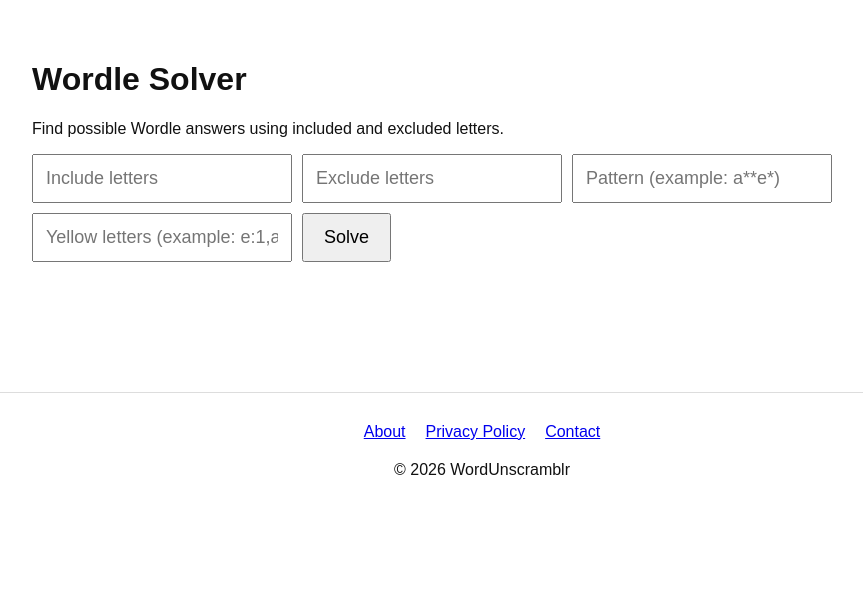
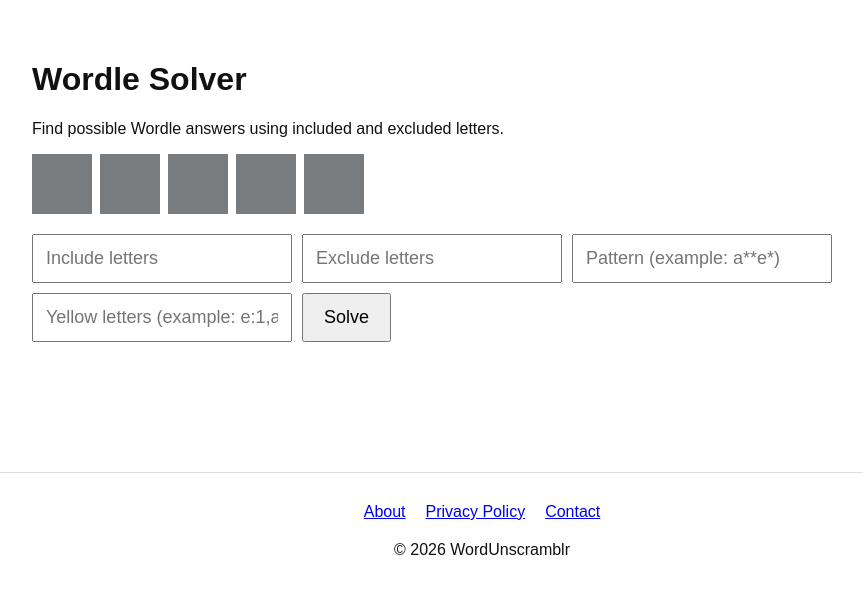
Before and after one commit to valuesource/word-tools, a Next.js app: page /wordle-solver in a window 1280 px wide. Shown: the top 594 px of the page, without its empty margins (158-1021 px from the left). Built offline with nearby package versions, Linux system fonts and the light colour scheme.

Commit message:
Improve Wordle solver UI

```diff
--- a/app/api/wordle-solver/route.js
+++ b/app/api/wordle-solver/route.js
@@ -1,4 +1,8 @@
 import { supabase } from '@/lib/supabase'
+import {
+  getUniqueLetterScore,
+  getGuessQuality,
+} from '@/lib/solverRanking'
 
 export async function GET(request) {
   try {
@@ -52,7 +56,23 @@
       return Response.json({ words: [], error: error.message }, { status: 500 })
     }
 
-    return Response.json({ words: data || [] })
+    const rankedWords = (data || [])
+    .map((item) => ({
+  ...item,
+  uniqueScore: getUniqueLetterScore(item.word),
+  guessQuality: getGuessQuality(item.word),
+}))
+      .sort((a, b) => {
+        if (b.uniqueScore !== a.uniqueScore) {
+          return b.uniqueScore - a.uniqueScore
+        }
+
+        return b.frequency - a.frequency
+      })
+
+    return Response.json({
+      words: rankedWords,
+    })
   } catch (error) {
     return Response.json(
       { words: [], error: error.message },
--- a/app/wordle-solver/page.js
+++ b/app/wordle-solver/page.js
@@ -1,6 +1,6 @@
 'use client'
-
 import { useState } from 'react'
+import WordleRow from '@/components/solver/WordleRow'
 
 export default function WordleSolverPage() {
   const [include, setInclude] = useState('')
@@ -8,9 +8,65 @@
   const [pattern, setPattern] = useState('')
   const [yellow, setYellow] = useState('')
   const [results, setResults] = useState([])
+  const [tiles, setTiles] = useState([
+  { letter: '', status: 'gray' },
+  { letter: '', status: 'gray' },
+  { letter: '', status: 'gray' },
+  { letter: '', status: 'gray' },
+  { letter: '', status: 'gray' },
+])
 
   async function handleSearch(e) {
     e.preventDefault()
+
+    async function handleSearch(e) {
+  e.preventDefault()
+
+  let generatedPattern = ''
+  let generatedInclude = ''
+  let generatedExclude = ''
+  let generatedYellow = []
+
+  tiles.forEach((tile, index) => {
+    const letter = tile.letter
+
+    if (!letter) {
+      generatedPattern += '*'
+      return
+    }
+
+    if (tile.status === 'green') {
+      generatedPattern += letter
+      generatedInclude += letter
+    } else {
+      generatedPattern += '*'
+    }
+
+    if (tile.status === 'yellow') {
+      generatedInclude += letter
+      generatedYellow.push(`${letter}:${index + 1}`)
+    }
+
+    if (tile.status === 'gray') {
+      generatedExclude += letter
+    }
+  })
+
+  const params = new URLSearchParams({
+    include: generatedInclude || include,
+    exclude: generatedExclude || exclude,
+    pattern: generatedPattern || pattern,
+    yellow: generatedYellow.join(',') || yellow,
+  })
+
+  const response = await fetch(
+    `/api/wordle-solver?${params.toString()}`
+  )
+
+  const data = await response.json()
+
+  setResults(data.words || [])
+}
 
  const params = new URLSearchParams({
   include,
@@ -39,7 +95,7 @@
       <p>
         Find possible Wordle answers using included and excluded letters.
       </p>
-
+<WordleRow tiles={tiles} setTiles={setTiles} />
       <form
         onSubmit={handleSearch}
         style={{
@@ -101,13 +157,68 @@
         </button>
       </form>
 
-      <ul>
-        {results.map((word) => (
-          <li key={word.word}>
-            {word.word} — {word.scrabble_score} pts
-          </li>
-        ))}
-      </ul>
+      <div
+  style={{
+    marginTop: 30,
+    display: 'grid',
+    gap: 12,
+  }}
+>
+  {results.map((word) => {
+    const qualityColors = {
+      'Excellent Guess': '#6aaa64',
+      'Strong Guess': '#c9b458',
+      'Vowel Heavy': '#4a90e2',
+      'Standard Guess': '#787c7e',
+    }
+
+    return (
+      <div
+        key={word.word}
+        style={{
+          border: '1px solid #ddd',
+          borderRadius: 12,
+          padding: 16,
+          display: 'flex',
+          justifyContent: 'space-between',
+          alignItems: 'center',
+        }}
+      >
+        <div>
+          <div
+            style={{
+              fontSize: 28,
+              fontWeight: 'bold',
+              letterSpacing: 2,
+            }}
+          >
+            {word.word.toUpperCase()}
+          </div>
+
+          <div
+            style={{
+              marginTop: 6,
+              color: qualityColors[word.guessQuality],
+              fontWeight: 600,
+            }}
+          >
+            {word.guessQuality}
+          </div>
+        </div>
+
+        <div
+          style={{
+            textAlign: 'right',
+            color: '#666',
+          }}
+        >
+          <div>{word.uniqueScore} unique</div>
+          <div>{word.scrabble_score} pts</div>
+        </div>
+      </div>
+    )
+  })}
+</div>
     </main>
   )
 }
--- a/app/words-ending-with/[ending]/page.js
+++ b/app/words-ending-with/[ending]/page.js
@@ -1,4 +1,3 @@
-import { applyBestWordOrder } from '@/lib/wordQueries'
 import { wordSelect } from '@/lib/wordQueries'
 import JsonLd from '@/components/JsonLd'
 import Breadcrumbs from '@/components/Breadcrumbs'
--- a/app/words-starting-with/[letter]/page.js
+++ b/app/words-starting-with/[letter]/page.js
@@ -1,4 +1,3 @@
-import { applyBestWordOrder } from '@/lib/wordQueries'
 import { wordSelect } from '@/lib/wordQueries'
 import JsonLd from '@/components/JsonLd'
 import Breadcrumbs from '@/components/Breadcrumbs'
--- /dev/null
+++ b/components/solver/WordleRow.js
@@ -0,0 +1,32 @@
+import WordleTile from './WordleTile'
+
+export default function WordleRow({ tiles, setTiles }) {
+  function updateTile(index, updates) {
+    const nextTiles = [...tiles]
+    nextTiles[index] = {
+      ...nextTiles[index],
+      ...updates,
+    }
+    setTiles(nextTiles)
+  }
+
+  return (
+    <div
+      style={{
+        display: 'flex',
+        gap: 8,
+        marginBottom: 20,
+      }}
+    >
+      {tiles.map((tile, index) => (
+        <WordleTile
+          key={index}
+          value={tile.letter}
+          status={tile.status}
+          onChange={(letter) => updateTile(index, { letter })}
+          onStatusChange={(status) => updateTile(index, { status })}
+        />
+      ))}
+    </div>
+  )
+}
--- /dev/null
+++ b/components/solver/WordleTile.js
@@ -0,0 +1,64 @@
+export default function WordleTile({
+  value,
+  onChange,
+  status = 'gray',
+  onStatusChange,
+}) {
+  const colors = {
+    gray: '#787c7e',
+    yellow: '#c9b458',
+    green: '#6aaa64',
+  }
+
+  function cycleStatus() {
+    const order = ['gray', 'yellow', 'green']
+
+    const currentIndex = order.indexOf(status)
+
+    const nextStatus =
+      order[(currentIndex + 1) % order.length]
+
+    onStatusChange(nextStatus)
+  }
+
+  return (
+    <button
+      type="button"
+      onClick={cycleStatus}
+      style={{
+        width: 60,
+        height: 60,
+        border: 'none',
+        background: colors[status],
+        color: 'white',
+        fontSize: 28,
+        fontWeight: 'bold',
+        textTransform: 'uppercase',
+        cursor: 'pointer',
+      }}
+    >
+      <input
+        value={value}
+        onChange={(e) =>
+          onChange(
+            e.target.value
+              .slice(-1)
+              .toLowerCase()
+              .replace(/[^a-z]/g, '')
+          )
+        }
+        style={{
+          width: '100%',
+          height: '100%',
+          background: 'transparent',
+          border: 'none',
+          color: 'white',
+          textAlign: 'center',
+          fontSize: 28,
+          fontWeight: 'bold',
+          outline: 'none',
+        }}
+      />
+    </button>
+  )
+}
--- /dev/null
+++ b/lib/solverRanking.js
@@ -0,0 +1,23 @@
+export function getUniqueLetterScore(word) {
+  return new Set(word.split('')).size
+}
+
+export function getGuessQuality(word) {
+  const uniqueScore = getUniqueLetterScore(word)
+
+  const vowels = word.match(/[aeiou]/g) || []
+
+  if (uniqueScore === 5 && vowels.length >= 2) {
+    return 'Excellent Guess'
+  }
+
+  if (uniqueScore >= 4) {
+    return 'Strong Guess'
+  }
+
+  if (vowels.length >= 3) {
+    return 'Vowel Heavy'
+  }
+
+  return 'Standard Guess'
+}
```
